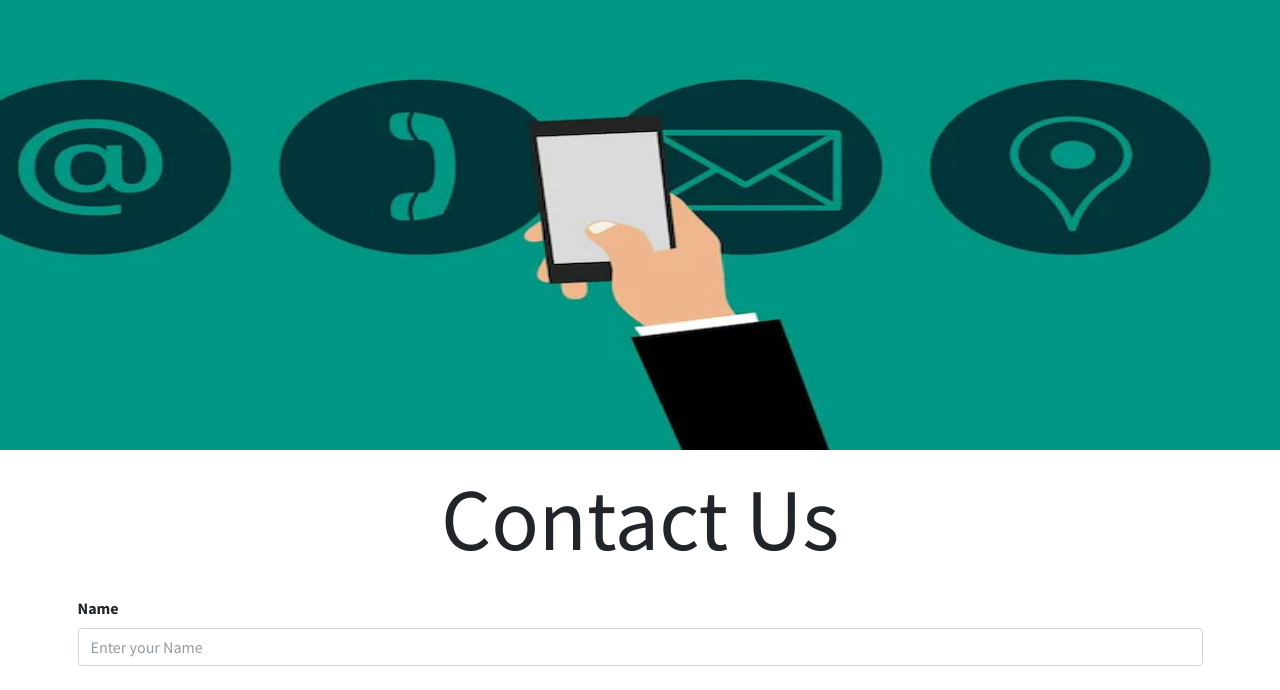
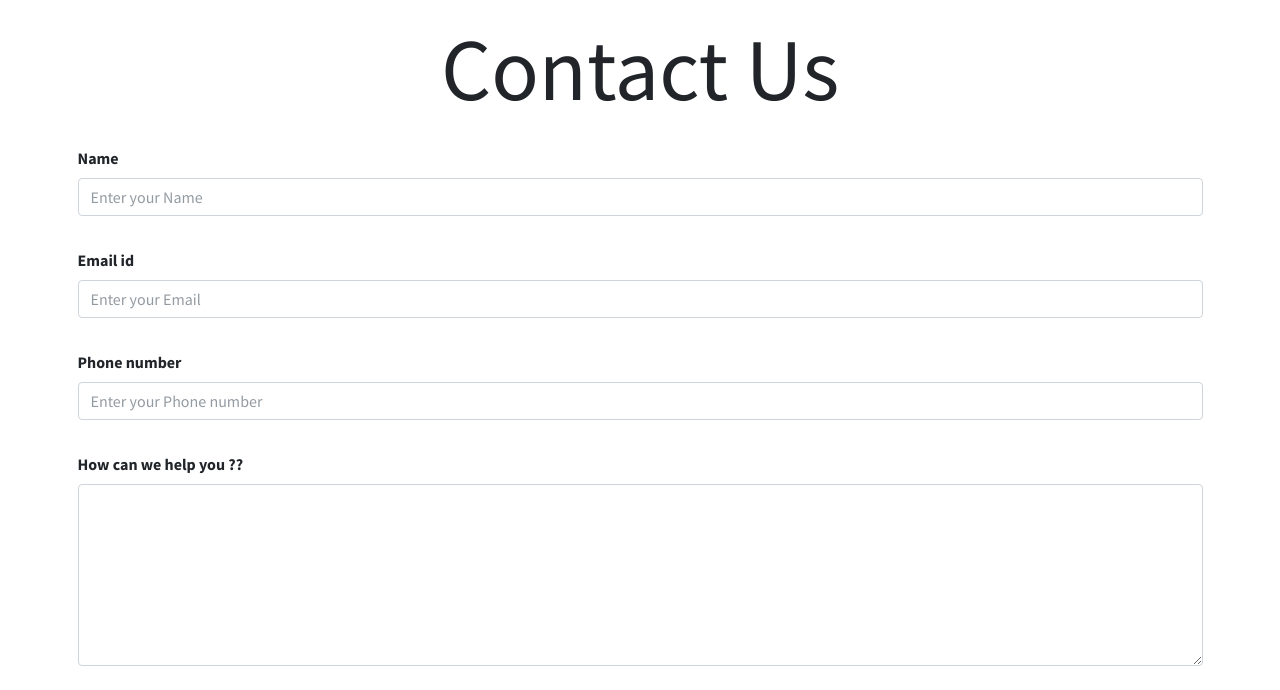
Before and after one commit to HarshShirke25/CMS, a Django app: page /contact in a window 1280 px wide. Shown: the part 62-752 px from the top of the page. Run offline with Django 3.2, Linux system fonts and the light colour scheme; some libraries are stand-ins or nearby versions.

Commit message:
minor changes

```diff
--- a/college_management_app/HodViews.py
+++ b/college_management_app/HodViews.py
@@ -418,7 +418,7 @@ def edit_student(request, student_id):
     form.fields['address'].initial = student.address
     form.fields['course_id'].initial = student.course_id.id
     form.fields['gender'].initial = student.gender
-    form.fields['session_year_id'].initial = student.session_year_id.id
+
 
     context = {
         "id": student_id,
--- a/templates/contact.html
+++ b/templates/contact.html
@@ -26,10 +26,7 @@
                       <form class="form-inline my-2 my-lg-0">
                     </div>
                   </nav>
-<div class="container-fluid px-0">
 
-    <img src="{% static 'dist/img/contact.jpg' %}" class="d-block w-100 mx-0" alt="..." height=450px width=10px>
-</div>
 <div class="container">
     <h1 class="text-center my-3 display-2">
         <b>Contact Us</b>
```
Also changed, not shown: db.sqlite3, media/download_5S8a4DN.jpg (added), media/download_SHjAzUg.jpg (added), media/download_dGBT0I3.jpg (added).
